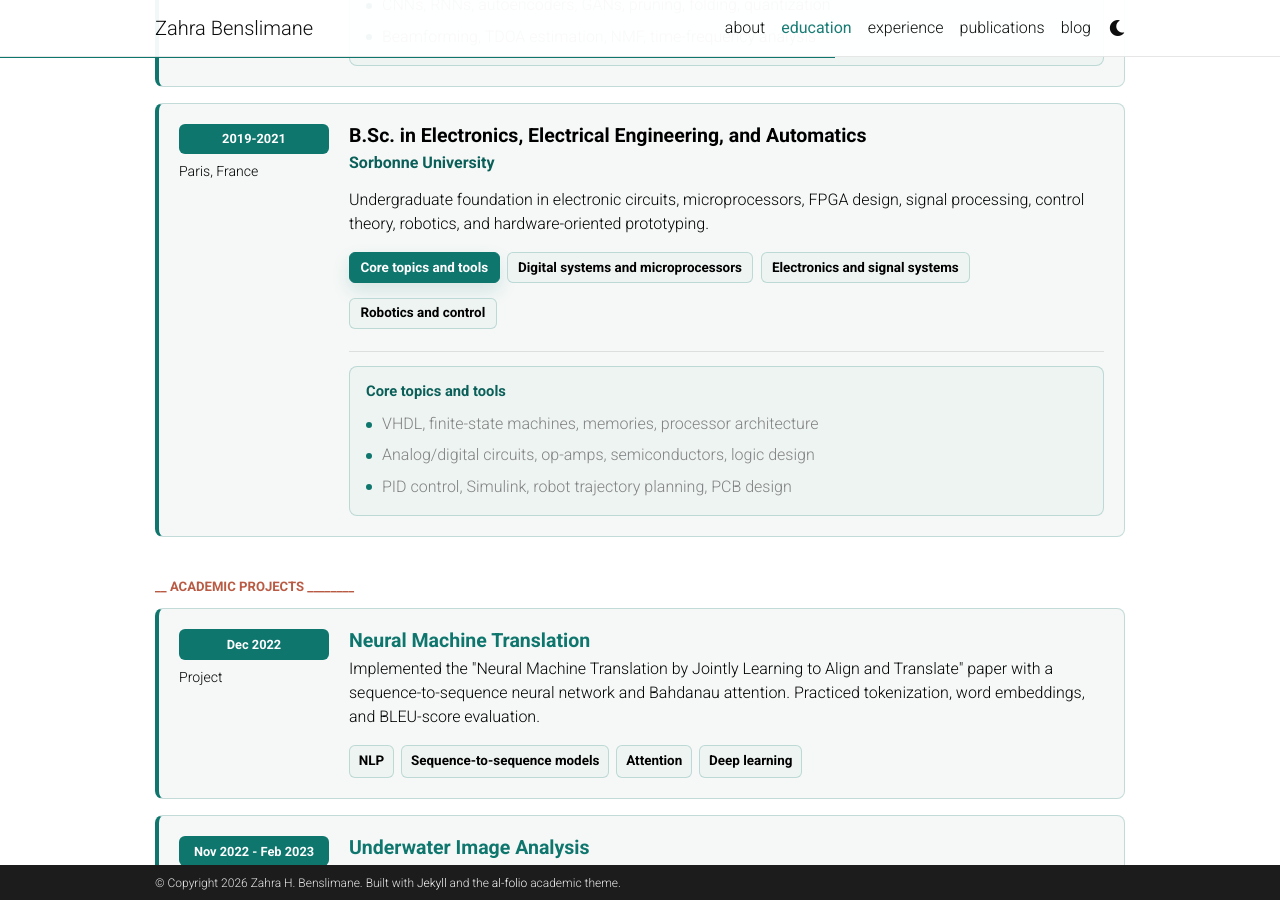
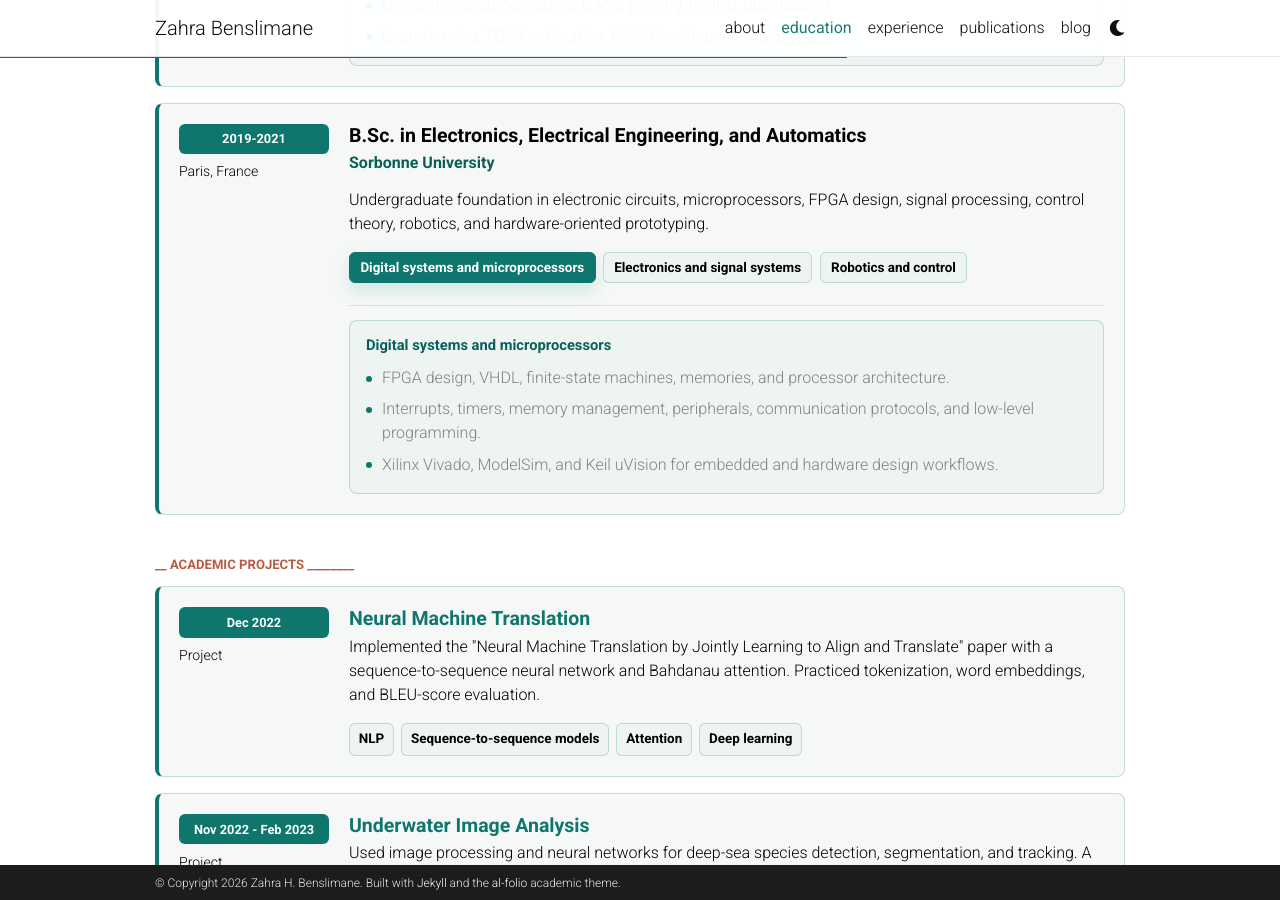
Before and after one commit to ZahraBenslimane/Portfolio, a Jekyll site: the page built from _pages/education.md, in a window 1280 px wide and 900 px high, scrolled down 1045 px. Built offline with Jekyll 4.4.1, drawn with Linux system fonts in a browser that asks for light colours; comment, search, counter and statistics services are not loaded; a style sheet for code colours, icons or effects is not loaded.

Commit message:
new version layout

```diff
--- a/_data/education.yml
+++ b/_data/education.yml
@@ -58,10 +58,6 @@
   summary: >
     Undergraduate foundation in electronic circuits, microprocessors, FPGA design,
     signal processing, control theory, robotics, and hardware-oriented prototyping.
-  courses:
-    - VHDL, finite-state machines, memories, processor architecture
-    - Analog/digital circuits, op-amps, semiconductors, logic design
-    - PID control, Simulink, robot trajectory planning, PCB design
   details:
     - title: Digital systems and microprocessors
       items:
```
